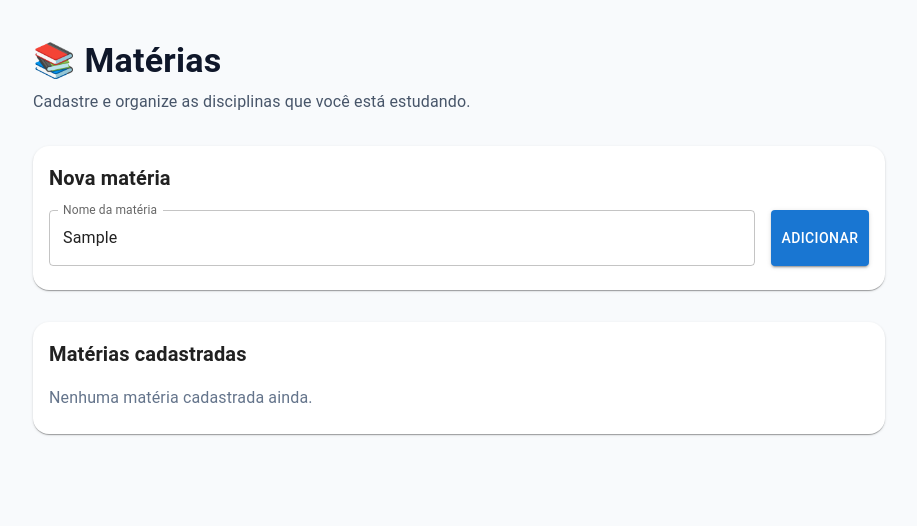
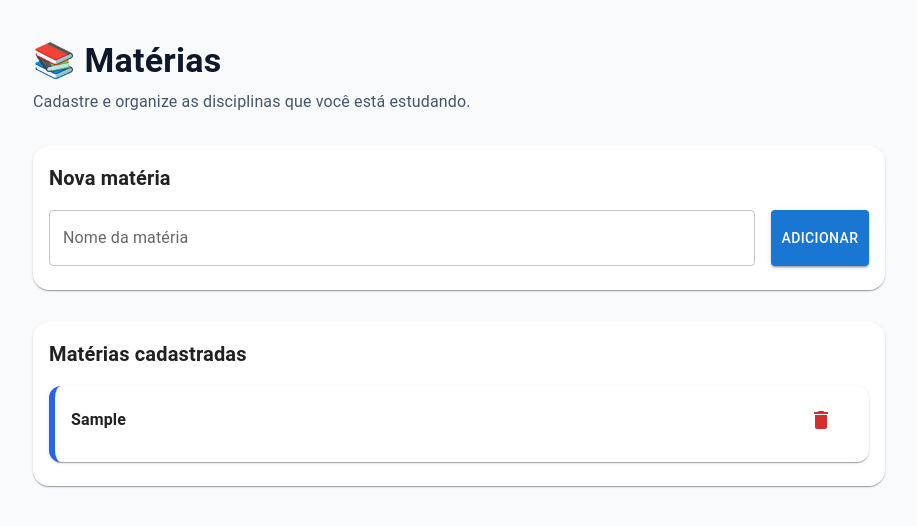
Before and after one commit to Leicyane/concurseira-pro, a Next.js app: page /materias in a window 1280 px wide. Both pictures are taken after typing "Sample" into the empty fields and a click on the button "ADICIONAR". Shown: the top 526 px of the page, without its empty margins (181-1098 px from the left). Built offline with nearby package versions, Linux system fonts and the light colour scheme.

Commit message:
feat: cadastro e exclusao de materias

```diff
--- a/app/materias/page.tsx
+++ b/app/materias/page.tsx
@@ -1,4 +1,7 @@
 "use client";
+
+import { useState } from "react";
+import DeleteIcon from "@mui/icons-material/Delete";
 
 import {
   Box,
@@ -11,6 +14,20 @@ import {
 } from "@mui/material";
 
 export default function MateriasPage() {
+  const [materia, setMateria] = useState("");
+  const [materias, setMaterias] = useState<string[]>([]);
+
+  const adicionarMateria = () => {
+    if (!materia.trim()) return;
+
+    setMaterias([...materias, materia]);
+    setMateria("");
+  };
+  const removerMateria = (indexParaRemover: number) => {
+  const novaLista = materias.filter((_, index) => index !== indexParaRemover);
+  setMaterias(novaLista);
+};
+
   return (
     <Box sx={{ minHeight: "100vh", background: "#f8fafc", py: 5 }}>
       <Container maxWidth="md">
@@ -29,8 +46,18 @@ export default function MateriasPage() {
             </Typography>
 
             <Box sx={{ display: "flex", gap: 2 }}>
-              <TextField fullWidth label="Nome da matéria" />
-              <Button variant="contained">Adicionar</Button>
+             <TextField
+                  fullWidth
+                  label="Nome da matéria"
+                  value={materia}
+                  onChange={(e) => setMateria(e.target.value)}
+                />
+              <Button
+                  variant="contained"
+                  onClick={adicionarMateria}
+                >
+                  Adicionar
+                </Button>
             </Box>
           </CardContent>
         </Card>
@@ -41,9 +68,42 @@ export default function MateriasPage() {
               Matérias cadastradas
             </Typography>
 
-            <Typography sx={{ color: "#64748b", mt: 2 }}>
-              Nenhuma matéria cadastrada ainda.
-            </Typography>
+            {materias.length === 0 ? (
+                <Typography sx={{ color: "#64748b", mt: 2 }}>
+                  Nenhuma matéria cadastrada ainda.
+                </Typography>
+              ) : (
+                <Box sx={{ mt: 2, display: "grid", gap: 2 }}>
+                  {materias.map((item, index) => (
+                    <Card
+                            key={index}
+                            sx={{
+                              borderRadius: 3,
+                              background: "#ffffff",
+                              borderLeft: "6px solid #2563eb",
+                              transition: "0.2s",
+                              "&:hover": {
+                                transform: "translateY(-2px)",
+                              },
+                            }}
+                          >
+                      <CardContent
+                          sx={{
+                            display: "flex",
+                            alignItems: "center",
+                            justifyContent: "space-between",
+                          }}
+                        >
+                          <Typography sx={{ fontWeight: 600 }}>{item}</Typography>
+
+                          <Button color="error" onClick={() => removerMateria(index)}>
+                            <DeleteIcon />
+                          </Button>
+                        </CardContent>
+                    </Card>
+                  ))}
+                </Box>
+              )}
           </CardContent>
         </Card>
       </Container>
```
